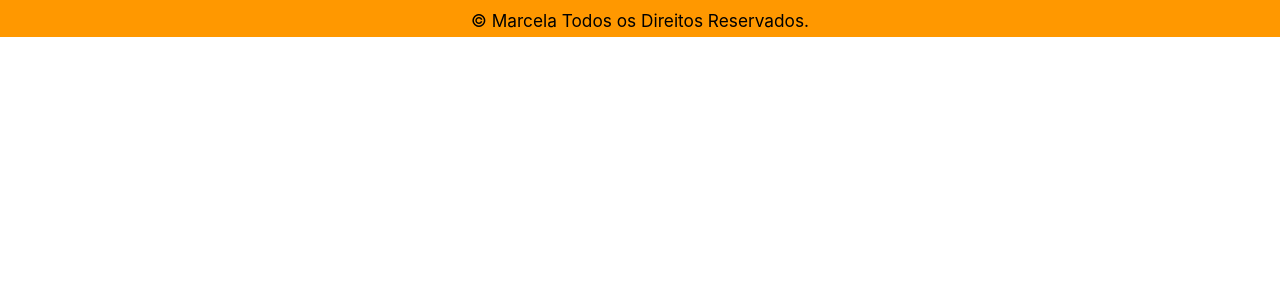
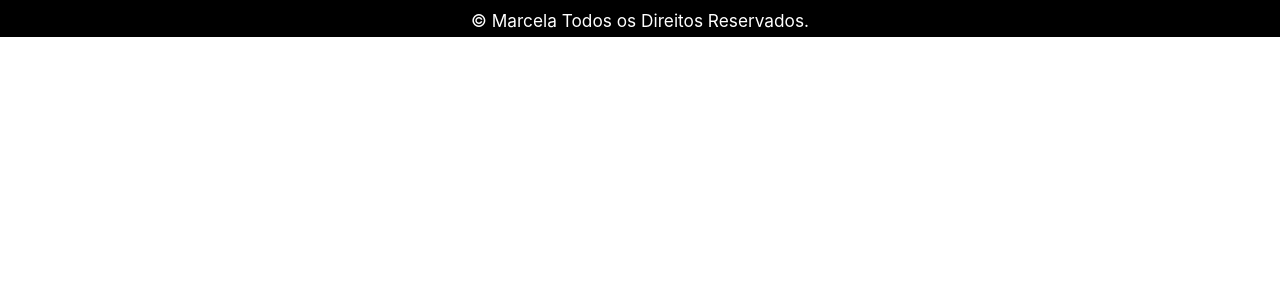
Before and after one commit to MarcelaRangel/Marcelo-Rangel1, a PHP site: page / in a window 1280 px wide. Shown: the part 64-364 px from the top of the page. Run offline with PHP 8.4, Linux system fonts and the light colour scheme; some libraries are stand-ins or nearby versions.

Commit message:
Update footer.php

```diff
--- a/resources/footer.php
+++ b/resources/footer.php
@@ -1,6 +1,6 @@
-		<div class="col s12 orange">
+		<div class="col s12 black">
 			<div class="container">
-			<h6 class = "noselect black-text center-align">© Marcela Todos os Direitos Reservados.</h6>
+			<h6 class = "noselect white-text center-align">© Marcela Todos os Direitos Reservados.</h6>
 			</div>
 		</div>
       <!--JavaScript at end of body for optimized loading-->
```
